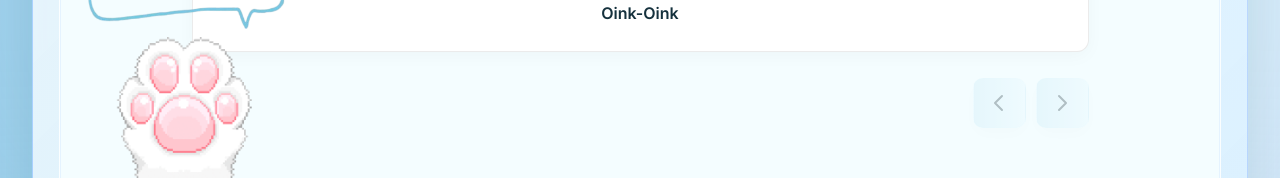
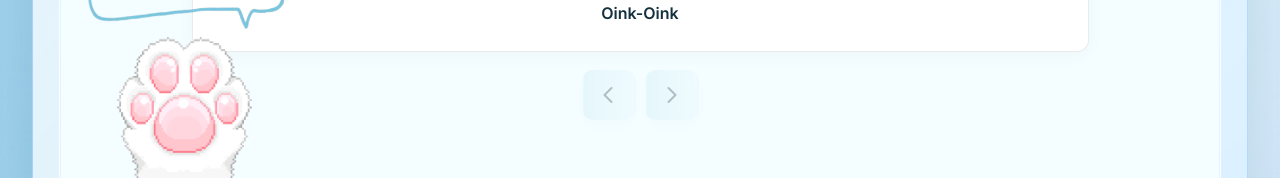
Before and after one commit to tharunK03/QuizApp-UI, a React (Vite) app: page / in a window 1280 px wide. Shown: the part 650-828 px from the top of the page. Built offline with nearby package versions, Linux system fonts and the light colour scheme.

Commit message:
Animate result score from zero

```diff
--- a/src/index.css
+++ b/src/index.css
@@ -177,16 +177,16 @@ body {
 
 .quiz-nav {
   position: absolute;
-  right: clamp(16px, 4vw, 48px);
-  left: auto;
-  bottom: clamp(8px, 2vh, 14px);
-  width: auto;
+  left: 50%;
+  transform: translateX(-50%);
+  bottom: 22px;
+  width: min(897px, 100%);
   height: 50px;
   display: flex;
   justify-content: flex-end;
   align-items: center;
   gap: 10px;
-  margin: 0;
+  margin: 0 auto;
 }
 
 .quiz-paw {
--- a/src/pages/Result.tsx
+++ b/src/pages/Result.tsx
@@ -6,10 +6,28 @@ export default function Result() {
   const navigate = useNavigate();
   const { score } = location.state || { score: 0 };
   const [isVisible, setIsVisible] = useState(false);
+  const [displayScore, setDisplayScore] = useState(0);
 
   useEffect(() => {
     setIsVisible(true);
   }, []);
+
+  useEffect(() => {
+    let rafId: number;
+    const start = performance.now();
+    const duration = 1200;
+    const target = Math.round(score);
+
+    const step = (now: number) => {
+      const progress = Math.min((now - start) / duration, 1);
+      const eased = 1 - Math.pow(1 - progress, 3); // ease-out cubic
+      setDisplayScore(Math.round(target * eased));
+      if (progress < 1) rafId = requestAnimationFrame(step);
+    };
+
+    rafId = requestAnimationFrame(step);
+    return () => cancelAnimationFrame(rafId);
+  }, [score]);
 
   const handleStartAgain = () => {
     navigate('/');
@@ -25,7 +43,7 @@ export default function Result() {
         <div className="result-pill">Keep Learning!</div>
         <h1 className="result-title">Your Final score is</h1>
         <div className="result-score-wrap">
-          <div className="result-score">{Math.round(score)}</div>
+          <div className="result-score">{displayScore}</div>
           <span className="result-percent">%</span>
         </div>
         <button className="result-button" onClick={handleStartAgain}>
```
